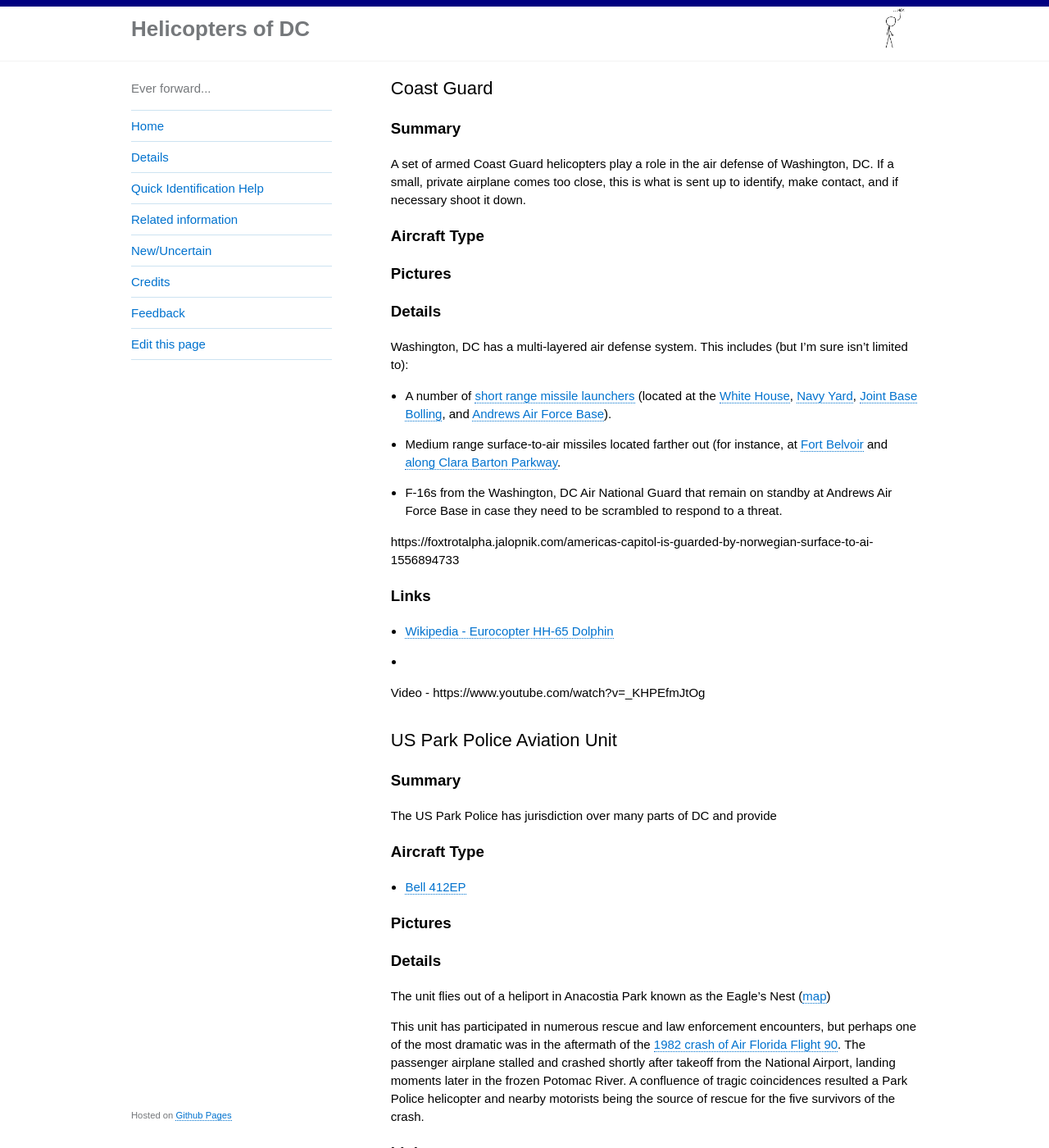
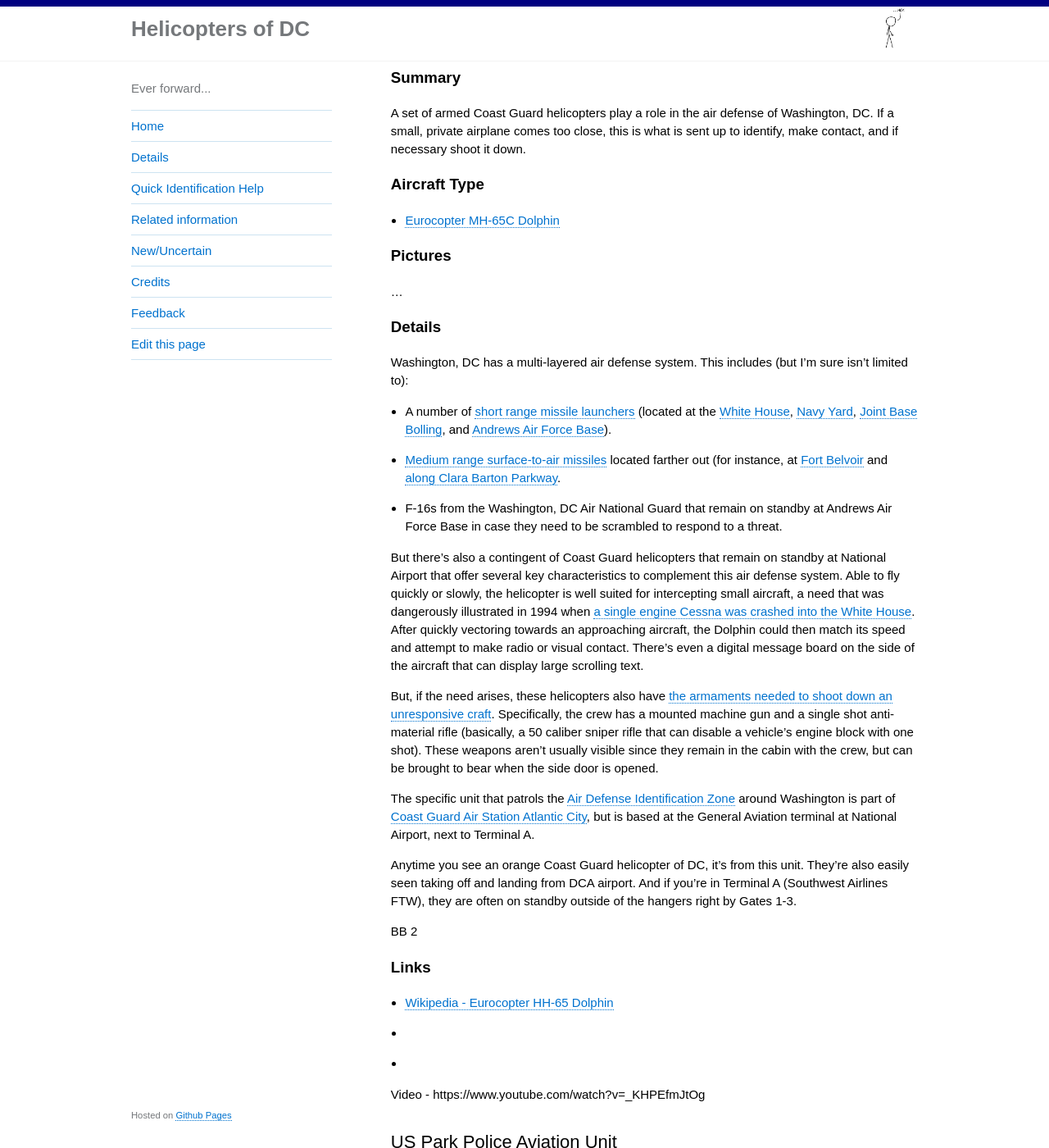
Before and after one commit to gbinal/dc-helicopters, a Jekyll site: the page built from pages/details.md, in a window 1280 px wide and 1400 px high, scrolled down 1131 px. Shown: the whole window at 82% size. Built offline with Jekyll 4.4.1, drawn with Linux system fonts in a browser that asks for light colours; some of the changed text lies outside the part shown.

Commit message:
more details

```diff
--- a/pages/details.md
+++ b/pages/details.md
@@ -7,56 +7,39 @@
 _[Under Construction]_
 
 
-
-## HMX-1
+## US Marine Corps - HMX-1 Squadron
 
 ### Summary
 
+The most famous and identifiable helicopters over DC, this unit is tasked with Presidential transport and flies Marine One.
+
 ### Aircraft Type
+* [Sikorsky VH-3D](https://en.wikipedia.org/wiki/Sikorsky_SH-3_Sea_King)
+* [Sikorsky VH-60N](https://en.wikipedia.org/wiki/Sikorsky_UH-60_Black_Hawk)
+* [MV-22 Ospreys](https://en.wikipedia.org/wiki/Bell_Boeing_V-22_Osprey)
 
 ### Pictures
+...
 
 ### Details
-
-### Links
-
-
-### Videos
-
-
-
-Let's start with the most famous helicopter over DC - Marine One.
 
 First, one often missed nuance - Marine One is the callsign used by any USMC aircraft that the President is on.  It's often associated though with one of the helicopters from the HMX-1 squadron
 
 
-Trivia
 
 * You'll often see these aircraft flying in twos or threes.  This is to provide decoys for the helicopter that the President is on.  On overseas trips with heightened threat concerns, you'll even see them in groups of four or five for this purpose.
 * The HMX-1 squadron is primarily composed of helicopters but also includes a set of V-22 Ospreys.
 
+They are forward operated out of [Joint Base Bolling](https://en.wikipedia.org/wiki/Joint_Base_Anacostia%E2%80%93Bolling) in southwest DC,
+
+The aircraft of HMX-1 are green, with white tops.
+
 Where to sight them:
-*
 
-
-https://en.wikipedia.org/wiki/Joint_Base_Anacostia%E2%80%93Bolling
-
-
-Base:
-
-HMX-1 is based at Joint Base
-
-Identification Tips:
-* The aircraft of HMX-1 are green, with white tops.
-
-
-
-### Further Reading
-* https://en.wikipedia.org/wiki/Marine_One
-* https://en.wikipedia.org/wiki/HMX-1
-
-
-
+### Links
+* [Wikipedia - Marine One](https://en.wikipedia.org/wiki/Marine_One)
+* [Wikipedia - HMX-1](https://en.wikipedia.org/wiki/HMX-1)
+* [Foxtrot Alpha - These Elite Military Helicopter Units Fly Washington's Power Players](https://foxtrotalpha.jalopnik.com/these-elite-military-helicopter-units-fly-washingtons-p-1704260996)
 
 ## Coast Guard
 
@@ -65,27 +48,37 @@
 A set of armed Coast Guard helicopters play a role in the air defense of Washington, DC.  If a small, private airplane comes too close, this is what is sent up to identify, make contact, and if necessary shoot it down.
 
 ### Aircraft Type
+* [Eurocopter MH-65C Dolphin](https://en.wikipedia.org/wiki/Eurocopter_HH-65_Dolphin)
 
 ### Pictures
+...
 
 ### Details
 
 Washington, DC has a multi-layered air defense system.  This includes (but I'm sure isn't limited to):
 * A number of [short range missile launchers](https://en.wikipedia.org/wiki/AN/TWQ-1_Avenger) (located at the [White House](https://cryptome.org/eyeball/wh-missile/wh-missile.htm), [Navy Yard](http://cryptome.org/eyeball/wny-mb/wny-mb.htm), [Joint Base Bolling](http://cryptome.org/eyeball/hmx1-anti-missile/hmx1-anti-missile.htm), and [Andrews Air Force Base](http://cryptome.org/eyeball/af1-anti-missile/af1-anti-missile.htm)).
-* Medium range surface-to-air missiles located farther out (for instance, at [Fort Belvoir](http://cryptome.org/eyeball/belvoir-mb/belvoir-mb.htm) and [along Clara Barton Parkway](http://cryptome.org/eyeball/carderock/carderock-mb.htm).
+* [Medium range surface-to-air missiles](https://foxtrotalpha.jalopnik.com/americas-capitol-is-guarded-by-norwegian-surface-to-ai-1556894733) located farther out (for instance, at [Fort Belvoir](http://cryptome.org/eyeball/belvoir-mb/belvoir-mb.htm) and [along Clara Barton Parkway](http://cryptome.org/eyeball/carderock/carderock-mb.htm).
 * F-16s from the Washington, DC Air National Guard that remain on standby at Andrews Air Force Base in case they need to be scrambled to respond to a threat.
+
+But there's also a contingent of Coast Guard helicopters that remain on standby at National Airport that offer several key characteristics to complement this air defense system.  Able to fly quickly or slowly, the helicopter is well suited for intercepting small aircraft, a need that was dangerously illustrated in 1994 when [a single engine Cessna was crashed into the White House](https://en.wikipedia.org/wiki/Frank_Eugene_Corder).  After quickly vectoring towards an approaching aircraft, the Dolphin could then match its speed and attempt to make radio or visual contact. There's even a digital message board on the side of the aircraft that can display large scrolling text.
+
+But, if the need arises, these helicopters also have [the armaments needed to shoot down an unresponsive craft](https://en.wikipedia.org/wiki/U.S._helicopter_armament_subsystems#MH-65C_Dolphin_and_MH-68A_Stingray).  Specifically, the crew has a mounted machine gun and a single shot anti-material rifle (basically, a 50 caliber sniper rifle that can disable a vehicle's engine block with one shot).  These weapons aren't usually visible since they remain in the cabin with the crew, but can be brought to bear when the side door is opened.
+
+The specific unit that patrols the [Air Defense Identification Zone](https://en.wikipedia.org/wiki/Washington,_DC_Metropolitan_Area_Special_Flight_Rules_Area) around Washington is part of [Coast Guard Air Station Atlantic City](https://en.wikipedia.org/wiki/Coast_Guard_Air_Station_Atlantic_City), but is based at the General Aviation terminal at National Airport, next to Terminal A.
+
+Anytime you see an orange Coast Guard helicopter of DC, it's from this unit.  They're also easily seen taking off and landing from DCA airport.  And if you're in Terminal A (Southwest Airlines FTW), they are often on standby outside of the hangers right by Gates 1-3.
 
 
 
+BB 2
 
-https://foxtrotalpha.jalopnik.com/americas-capitol-is-guarded-by-norwegian-surface-to-ai-1556894733
 
 
 
 ### Links
 * [Wikipedia - Eurocopter HH-65 Dolphin](https://en.wikipedia.org/wiki/Eurocopter_HH-65_Dolphin)
 * []()
-
+* []()
 
 Video - https://www.youtube.com/watch?v=_KHPEfmJtOg
 
@@ -105,6 +98,7 @@
 * [Bell 412EP](https://en.wikipedia.org/wiki/Bell_412)
 
 ### Pictures
+...
 
 ### Details
 
@@ -112,12 +106,7 @@
 The unit flies out of a heliport in Anacostia Park known as the Eagle's Nest ([map](https://goo.gl/maps/Pg64vj1kg552))
 
 
-
-
-
 This unit has participated in numerous rescue and law enforcement encounters, but perhaps one of the most dramatic was in the aftermath of the [1982 crash of Air Florida Flight 90](https://en.wikipedia.org/wiki/Air_Florida_Flight_90). The passenger airplane stalled and crashed shortly after takeoff from the National Airport, landing moments later in the frozen Potomac River.  A confluence of tragic coincidences resulted a Park Police helicopter and nearby motorists being the source of rescue for the five survivors of the crash.
-
-
 
 
 
@@ -131,27 +120,34 @@
 
 
 
+## Metropolitan Police Department - Air Support Unit (Falcon)
+
+### Summary
+
+The DC police department's helicopter, this is what you'll sometimes see with a spotlight circling over a crime scene at night.
+
+### Aircraft Type
+...
+
+### Pictures
+...
+
+### Details
+
+Able to operate at day or night, the main missions of this unit is searching for suspects or missing persons, assisting in vehicle pursuits (so that pursuing police cars can more safely maintain the chase), and observing large demonstrations.
+
+If you see a helicopter over DC at night with a spotlight, it's almost certainly this one.  Similarly, if you see a helicopter loitering in a tight circle over one spot (although if during the day and especially if around the mall, there's also a chance it'd be the Park Police helicopter).
+
+### Links
+* [DC.gov - Air Support Unit (Falcon)](https://mpdc.dc.gov/page/air-support-unit-falcon)
 
 
 
-## DC Police
+## US Air Force - 1st Helicopter Squadron
 
 ### Summary
 
-### Aircraft Type
-
-### Pictures
-
-### Details
-
-### Links
-
-
-
-
-## US Air Force
-
-### Summary
+An easily recognizable staple of the DC airspace, this unit
 
 ### Aircraft Type
 UH-1N Twin Hueys
@@ -160,7 +156,10 @@
 
 ### Details
 
-I'd suggest that these are far and away the most commonly seen but less identified helicopters over DC. The fly across and back, east and west over the city several times every day.  Similar to the US Army unit described above, they play a role in
+I'd suggest that these are far and away the most commonly seen but less identified helicopters over DC. The fly across and back, east and west over the city several times every day.  Similar to the US Army unit described above, they play a role in...
+
+
+Located at Joint Base Andrews, they are...
 
 ### Links
 * [Foxtrot Alpha - These Elite Military Helicopter Units Fly Washington's Power Players](https://foxtrotalpha.jalopnik.com/these-elite-military-helicopter-units-fly-washingtons-p-1704260996)
@@ -190,15 +189,14 @@
 
 ### Links
 * [Foxtrot Alpha - These Elite Military Helicopter Units Fly Washington's Power Players](https://foxtrotalpha.jalopnik.com/these-elite-military-helicopter-units-fly-washingtons-p-1704260996)
+* [Rotary and Wing Interational - Army 12th: Flying the Brass](https://www.rotorandwing.com/2012/04/01/army-12th-flying-the-brass/)
 * [GlobalSecurity.com - 12th Aviation Battalion](https://www.globalsecurity.org/military/agency/army/12avn-bn.htm)
 * [Video](https://www.youtube.com/watch?v=8-UjBp5kg-c) and [Press Release](https://www.army.mil/article/127767/davison_army_airfield_hosts_mass_helicopter_exercise) about the 2014 Exercise
 
-### Videos
 
 
 -------------------------
 
-USAF 1st Helicopter Squadron, Joint Base Andrews, MD
 
 
 
```
Also changed, not shown: other parts of pages/details.md (+1 -1 lines).
